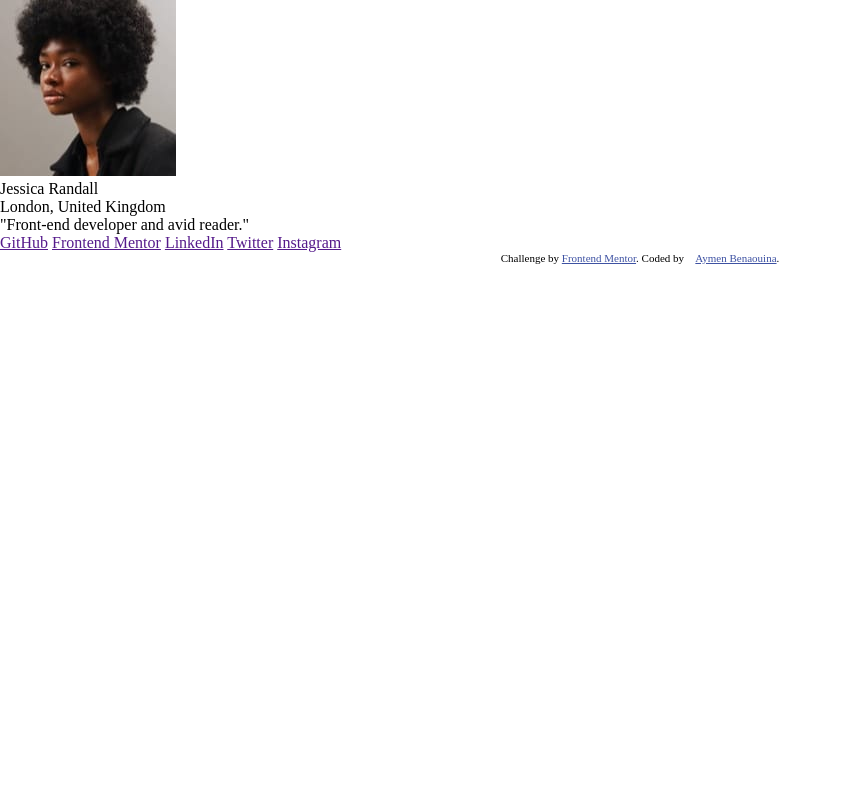
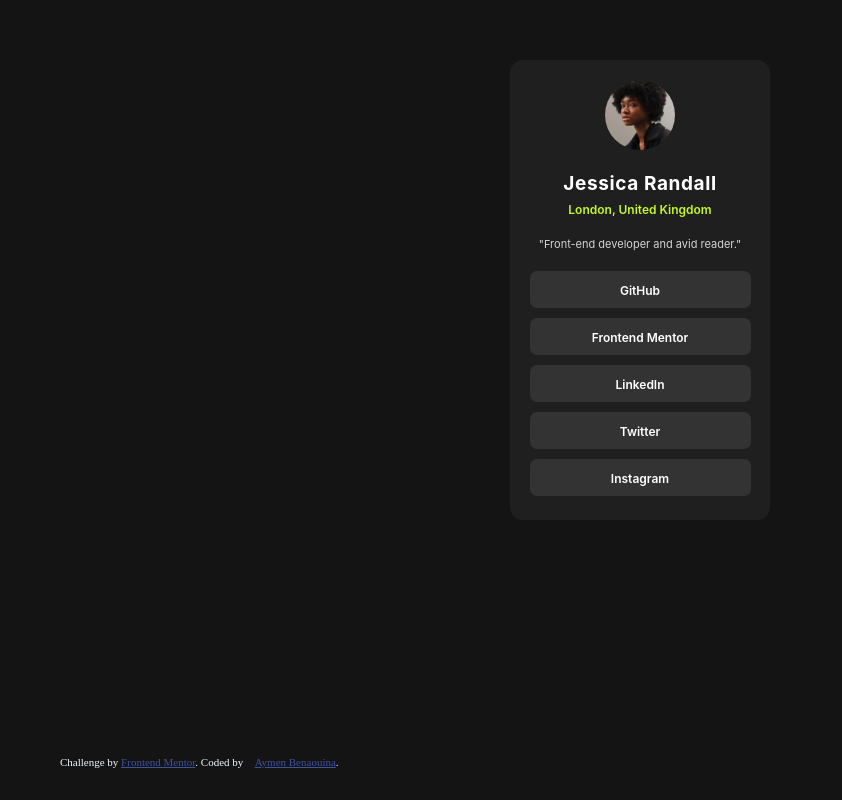
Before and after one commit to Aymen-mimn/only-HTML-and-CSS-, a plain HTML site: page index.html in a window 1280 px wide. Shown: the whole page, without its empty margins (0-842 px from the left). Drawn offline with Linux system fonts and the light colour scheme.

Commit message:
Add files via upload

```diff
--- a/style.css
+++ b/style.css
@@ -4,12 +4,11 @@
   box-sizing: border-box;
 }
 
-.all {
-  height: 100vh;
+body {
   background-color: hsl(0, 0%, 8%);
   padding: 60px;
 }
-.all .container {
+body .container {
   width: 260px;
   height: 460px;
   text-align: center;
@@ -18,12 +17,12 @@
   border-radius: 13px;
   background-color: hsl(0, 0%, 12%);
 }
-.all .container img {
+body .container img {
   border-radius: 50%;
   width: 70px;
   margin-top: 20px;
 }
-.all .container .jessica {
+body .container .jessica {
   font-size: 19px;
   color: hsl(0, 0%, 100%);
   margin-top: 18px;
@@ -31,27 +30,27 @@
   font-weight: 700;
   letter-spacing: 0.6px;
 }
-.all .container .london {
+body .container .london {
   color: hsl(75, 94%, 57%);
   margin-top: 7px;
   font-family: "inter";
   font-size: 12px;
   font-weight: 600;
 }
-.all .container .front {
+body .container .front {
   color: rgb(212, 212, 212);
   margin-top: 20px;
   font-family: "inter";
   font-size: 11px;
   font-weight: 400;
 }
-.all .container .social {
+body .container .social {
   margin-top: 20px;
   width: 85%;
   margin-left: auto;
   margin-right: auto;
 }
-.all .container .social a {
+body .container .social a {
   padding: 12px;
   height: 37px;
   font-family: "inter";
@@ -64,11 +63,11 @@
   background-color: hsl(0, 0%, 20%);
   border-radius: 7px;
 }
-.all .container .social a:hover {
+body .container .social a:hover {
   background-color: hsl(75, 94%, 57%);
   color: hsl(0, 0%, 8%);
 }
-.all .attribution {
+body .attribution {
   position: absolute;
   bottom: 4%;
   margin-left: auto;
```
